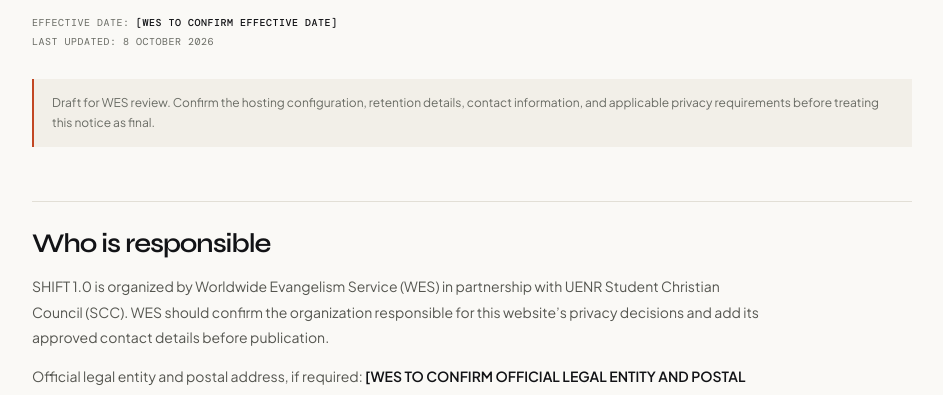
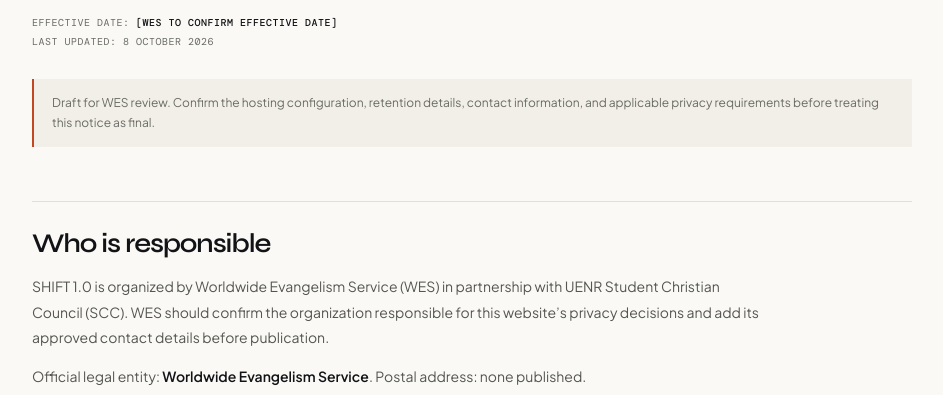
Before and after one commit to khidusher/Shift-, a website: page privacy.html in a window 1280 px wide. Shown: the part 399-794 px from the top of the page, without its empty margins (168-1111 px from the left). Drawn offline with nearby package versions, Linux system fonts and the light colour scheme.

```diff
--- a/privacy.html
+++ b/privacy.html
@@ -27,7 +27,7 @@
         <section aria-labelledby="privacy-controller">
           <h2 id="privacy-controller">Who is responsible</h2>
           <p>SHIFT 1.0 is organized by Worldwide Evangelism Service (WES) in partnership with UENR Student Christian Council (SCC). WES should confirm the organization responsible for this website’s privacy decisions and add its approved contact details before publication.</p>
-          <p>Official legal entity and postal address, if required: <strong>[WES TO CONFIRM OFFICIAL LEGAL ENTITY AND POSTAL ADDRESS]</strong>.</p>
+          <p>Official legal entity: <strong>Worldwide Evangelism Service</strong>. Postal address: none published.</p>
           <p>Privacy contact: <strong>[OFFICIAL PRIVACY CONTACT]</strong><br />General contact: <strong>[OFFICIAL WES EMAIL]</strong></p>
         </section>
 
```
